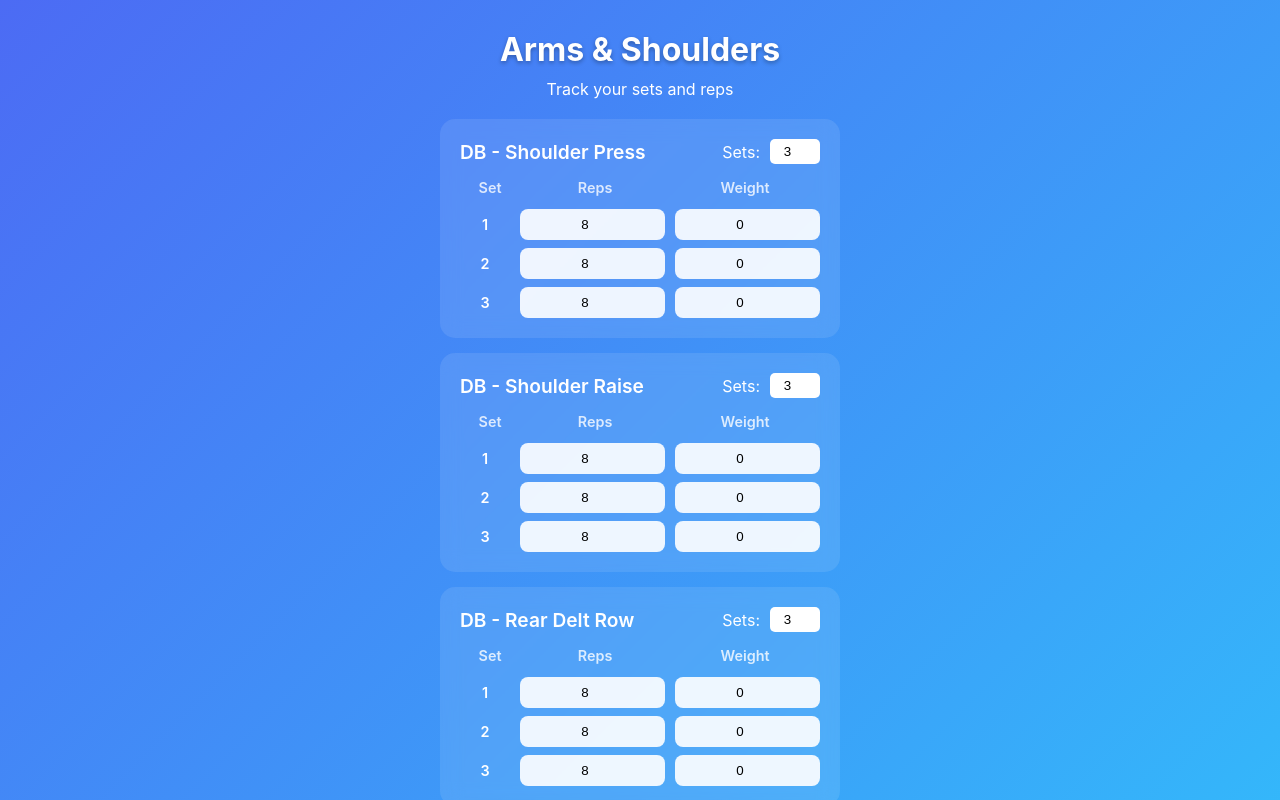
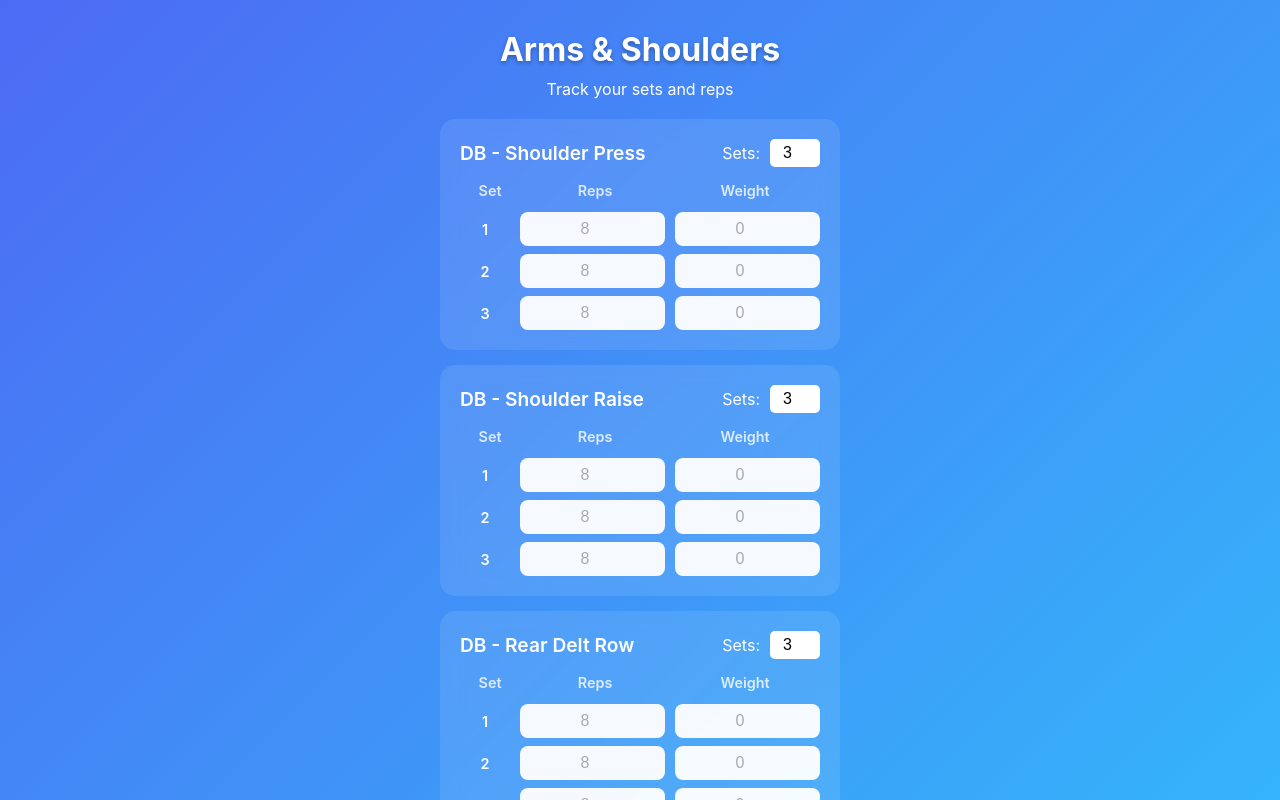
Before and after one commit to TaisHjoernsof/Workout, a Vue app: page / in a window 1280 px wide. Both pictures are taken after a click on the button "Arms & Shoulders". Shown: the top 800 px of the page. Built offline with nearby package versions, Linux system fonts and the light colour scheme.

Commit message:
Working colors :O

```diff
--- a/src/App.vue
+++ b/src/App.vue
@@ -183,13 +183,18 @@ export default {
     }
 
     function updateExerciseData(workoutType, exerciseName, setIndex, field, value) {
-      const exerciseData = currentWorkoutData.value[workoutType][exerciseName]
+      const exerciseData = currentWorkoutData.value[workoutType][exerciseName];
 
       if (!exerciseData[field]) {
-        exerciseData[field] = []
+        exerciseData[field] = [];
       }
 
-      exerciseData[field][setIndex] = field === 'reps' || field === 'weight' ? parseInt(value) || 0 : value
+      // Handle empty values - set to default
+      if (value === '' || value === null || value === undefined) {
+        value = field === 'reps' ? 8 : 0;
+      }
+
+      exerciseData[field][setIndex] = field === 'reps' || field === 'weight' ? parseInt(value) || 0 : value;
     }
 
     function updateSets(workoutType, exerciseName, newSetCount) {
@@ -271,6 +276,19 @@ body {
   min-height: 100vh;
   padding: 20px;
   color: white;
+}
+/* Add to your existing CSS */
+input, select, textarea {
+  font-size: 16px; /* Prevents iOS zoom */
+  transform: scale(1); /* Ensure no scaling */
+}
+
+/* Prevent zoom on focus */
+@media screen and (max-width: 768px) {
+  input[type="number"],
+  input[type="text"] {
+    font-size: 16px !important;
+  }
 }
 
 .screen {
@@ -423,4 +441,26 @@ body {
 .save-workout-btn:active {
   background: rgba(76, 175, 80, 1);
 }
+
+/* Add placeholder styling */
+.set-input::placeholder {
+  color: #888;
+  opacity: 0.7;
+}
+
+.set-input:focus::placeholder {
+  color: #ccc;
+}
+
+/* Ensure inputs look good */
+.set-input {
+  color: #000; /* Black text for user-entered values */
+  background: rgba(255, 255, 255, 0.95);
+}
+
+.set-input:focus {
+  background: rgba(255, 255, 255, 1);
+  outline: none;
+  box-shadow: 0 0 0 2px rgba(102, 126, 234, 0.5);
+}
 </style>
--- a/src/components/WorkoutExercises.vue
+++ b/src/components/WorkoutExercises.vue
@@ -29,16 +29,20 @@
           <input
             type="number"
             class="set-input"
-            placeholder="Reps"
-            :value="getExerciseValue(exercise, 'reps', i-1)"
-            @change="$emit('update-exercise', workoutType, exercise, i-1, 'reps', $event.target.value)"
+            :placeholder="getDefaultValue(exercise, 'reps', i-1)"
+            :value="getCurrentValue(exercise, 'reps', i-1)"
+            @change="handleInputChange($event, workoutType, exercise, i-1, 'reps')"
+            @focus="handleFocus($event, 'reps')"
+            @blur="handleBlur($event, 'reps')"
           >
           <input
             type="number"
             class="set-input"
-            placeholder="Weight"
-            :value="getExerciseValue(exercise, 'weight', i-1)"
-            @change="$emit('update-exercise', workoutType, exercise, i-1, 'weight', $event.target.value)"
+            :placeholder="getDefaultValue(exercise, 'weight', i-1)"
+            :value="getCurrentValue(exercise, 'weight', i-1)"
+            @change="handleInputChange($event, workoutType, exercise, i-1, 'weight')"
+            @focus="handleFocus($event, 'weight')"
+            @blur="handleBlur($event, 'weight')"
           >
         </div>
       </div>
@@ -55,13 +59,59 @@ export default {
     workoutData: Object
   },
   emits: ['update-exercise', 'update-sets'],
+  data() {
+    return {
+      focusedInputs: new Set()
+    }
+  },
   methods: {
-    getExerciseValue(exercise, field, index) {
-      const exerciseData = this.workoutData[exercise]
+    getDefaultValue(exercise, field, index) {
+      return field === 'reps' ? '8' : '0';
+    },
+
+    getCurrentValue(exercise, field, index) {
+      const exerciseData = this.workoutData[exercise];
       if (!exerciseData || !exerciseData[field]) {
-        return field === 'reps' ? 8 : 0
+        return '';
       }
-      return exerciseData[field][index] !== undefined ? exerciseData[field][index] : (field === 'reps' ? 8 : 0)
+      const value = exerciseData[field][index];
+      const defaultValue = field === 'reps' ? 8 : 0;
+
+      // Return empty string if value is default (so placeholder shows)
+      return (value === defaultValue || value === null || value === undefined) ? '' : value.toString();
+    },
+
+    handleFocus(event, field) {
+      // Store that this input is focused
+      this.focusedInputs.add(event.target);
+
+      // Clear the field if it contains the default value
+      const defaultValue = field === 'reps' ? '8' : '0';
+      if (event.target.value === '' || event.target.value === defaultValue) {
+        event.target.value = '';
+      }
+    },
+
+    handleBlur(event, field) {
+      // Remove from focused inputs
+      this.focusedInputs.delete(event.target);
+
+      // If empty after blur, restore placeholder behavior
+      if (event.target.value === '') {
+        event.target.value = '';
+      }
+    },
+
+    handleInputChange(event, workoutType, exercise, setIndex, field) {
+      const value = event.target.value;
+
+      // If input is empty after change, keep it empty but don't update the model yet
+      if (value === '') {
+        return;
+      }
+
+      // Update the model with the new value
+      this.$emit('update-exercise', workoutType, exercise, setIndex, field, value);
     }
   }
 }
```
